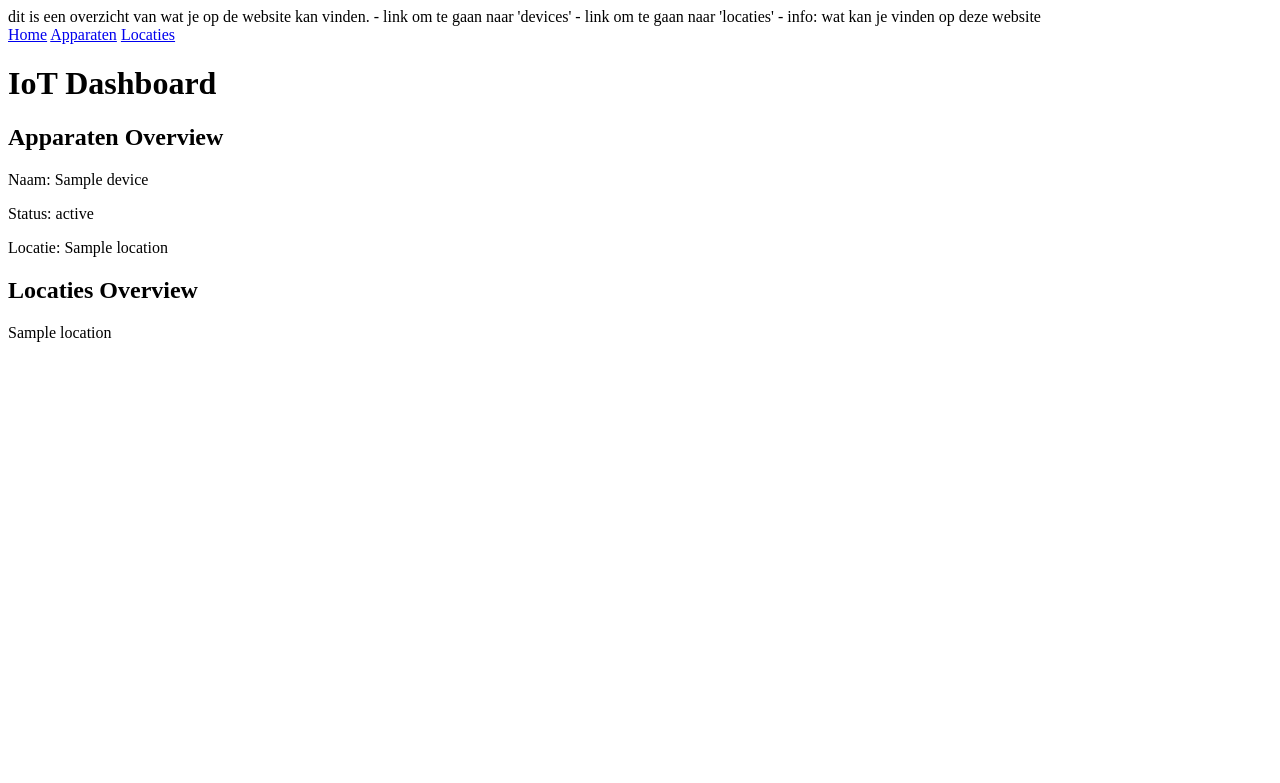
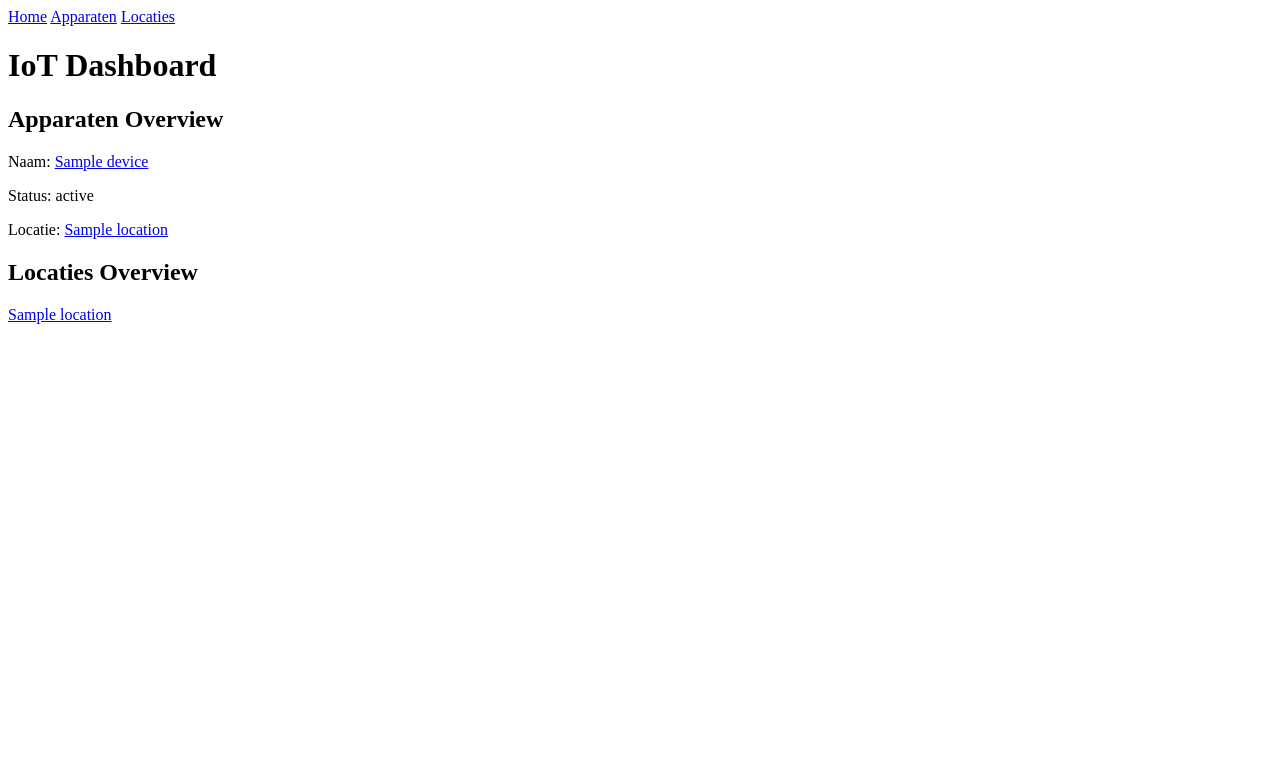
Before and after one commit to KenzoHa/Praktijkopdracht_JSON_API_Webserver, a Flask app: template templates/homepage.html in a window 1280 px wide. Shown: the top 783 px of the page. Run offline with Flask 3, Linux system fonts and the light colour scheme; the template is opened without the code that fills it: most values are stand-ins (such as "Sample title", 1, 10 or a date in 2020).

Commit message:
added dynamic links
devices and homepage now have clickable links to other pages

```diff
--- a/templates/devices.html
+++ b/templates/devices.html
@@ -17,10 +17,10 @@ op deze pagina worden alle 'devices' uit de lijst volledig weergegeven
 
     {% for device in devices %}
         <div>
-            <h2>{{ device.name }}</h2>
-            <p>ID: {{ device.id }}</p>
+            <h2><a href="/devices/{{ device.id }}">{{ device.name }}</a></h2>
+            <p>ID: <a href="/devices/{{ device.id }}">{{ device.id }}</a></p>
             <p>Status: {{ device.status }}</p>
-            <p>Locatie: {{ device.location }}</p>
+            <p>Locatie: <a href="/locations/{{ device.location }}">{{ device.location }}</a></p>
         </div>
     {% endfor %}
 </body>
--- a/templates/homepage.html
+++ b/templates/homepage.html
@@ -1,8 +1,3 @@
-dit is een overzicht van wat je op de website kan vinden.
-- link om te gaan naar 'devices'
-- link om te gaan naar 'locaties'
-- info: wat kan je vinden op deze website
-
 <!DOCTYPE html>
 <html>
 <head>
@@ -21,9 +16,9 @@ dit is een overzicht van wat je op de website kan vinden.
         <h2>Apparaten Overview</h2>
         {% for device in devices %}
             <div>
-                <p>Naam: {{ device.name }}</p>
+                <p>Naam: <a href="/devices/{{ device.id }}">{{ device.name }}</a></p>
                 <p>Status: {{ device.status }}</p>
-                <p>Locatie: {{ device.location }}</p>
+                <p>Locatie: <a href="/locations/{{ device.location }}">{{ device.location }}</a></p>
             </div>
         {% endfor %}
     </section>
@@ -32,7 +27,7 @@ dit is een overzicht van wat je op de website kan vinden.
         <h2>Locaties Overview</h2>
         {% for location in locations %}
             <div>
-                <p>{{ location }}</p>
+                <p><a href="/locations/{{ device.location }}">{{ device.location }}</a></p>
             </div>
         {% endfor %}
     </section>
```
